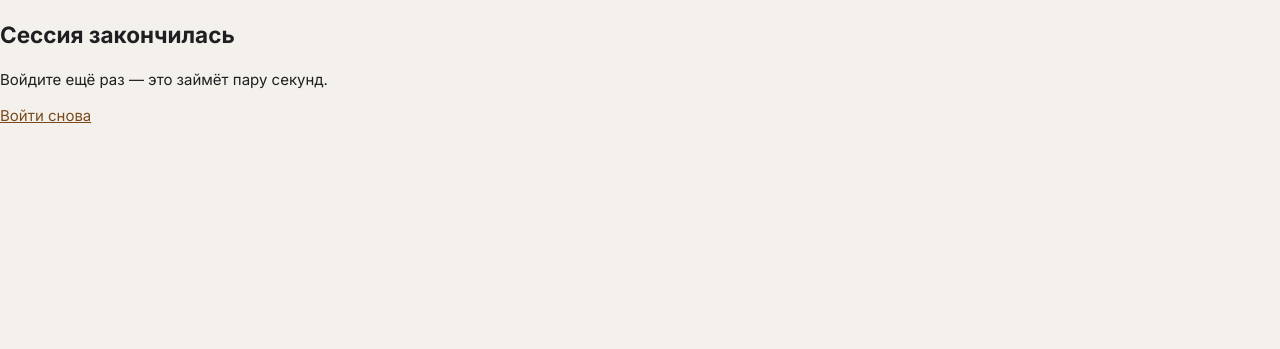
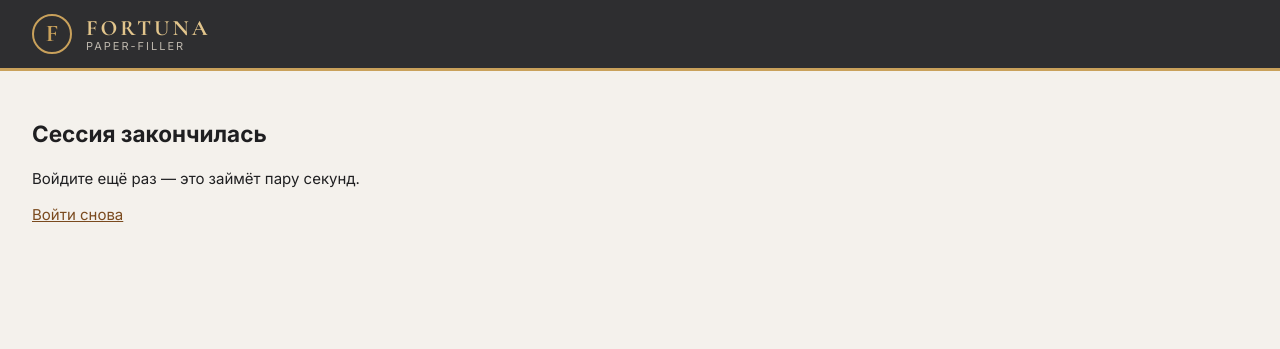
Before and after one commit to PavelHorishny/paper-filler, a Spring Boot app: page /login-error in a window 1280 px wide. Shown: the top 349 px of the page. Run offline with Spring Boot 4, Linux system fonts and the light colour scheme; some of the project's set-up classes (security, data sources, template engines, error pages and the like) are left out, and stand-ins take their place.

Commit message:
branding

```diff
--- a/src/main/resources/templates/documents.html
+++ b/src/main/resources/templates/documents.html
@@ -10,6 +10,7 @@
 </head>
 <body>
 <div th:replace="~{fragments/header :: header(true)}"></div>
+<main class="page-main">
 <p th:if="${param.done}" class="ok">Документы сформированы ✔</p>
 <div class="page">
 
@@ -79,7 +80,7 @@
     </div>
 
 </div>
-
+</main>
 <script th:src="@{/js/documents.js}"></script>
 </body>
 </html>
--- a/src/main/resources/templates/error.html
+++ b/src/main/resources/templates/error.html
@@ -9,9 +9,13 @@
     <link rel="stylesheet" href="https://fonts.googleapis.com/css2?family=Inter:wght@400;500;600;700&family=Cormorant+Garamond:wght@600;700&display=swap">
 </head>
 <body>
+<div th:replace="~{fragments/header :: header(false)}"></div>
+
+<main class="page-main">
 <h2>Ошибка</h2>
 <p>Something went wrong. Try again or contact the administrator.</p>
 <p>Что-то пошло не так. Попробуйте ещё раз или обратитесь к администратору.</p>
 <p><a th:href="@{/}">← На главную</a></p>
+</main>
 </body>
 </html>
--- a/src/main/resources/templates/login-error.html
+++ b/src/main/resources/templates/login-error.html
@@ -9,7 +9,8 @@
     <link rel="stylesheet" href="https://fonts.googleapis.com/css2?family=Inter:wght@400;500;600;700&family=Cormorant+Garamond:wght@600;700&display=swap">
 </head>
 <body>
-
+<div th:replace="~{fragments/header :: header(false)}"></div>
+<main class="page-main">
 <div th:if="${param.denied}">
     <h2>Нет доступа</h2>
     <p>Этот Google-аккаунт не добавлен в список пользователей. Обратитесь к администратору.</p>
@@ -21,6 +22,6 @@
 </div>
 
 <p><a th:href="@{/}">Войти снова</a></p>
-
+</main>
 </body>
 </html>
```
Also changed, not shown: src/main/resources/templates/form.html (+4 -4 lines).
